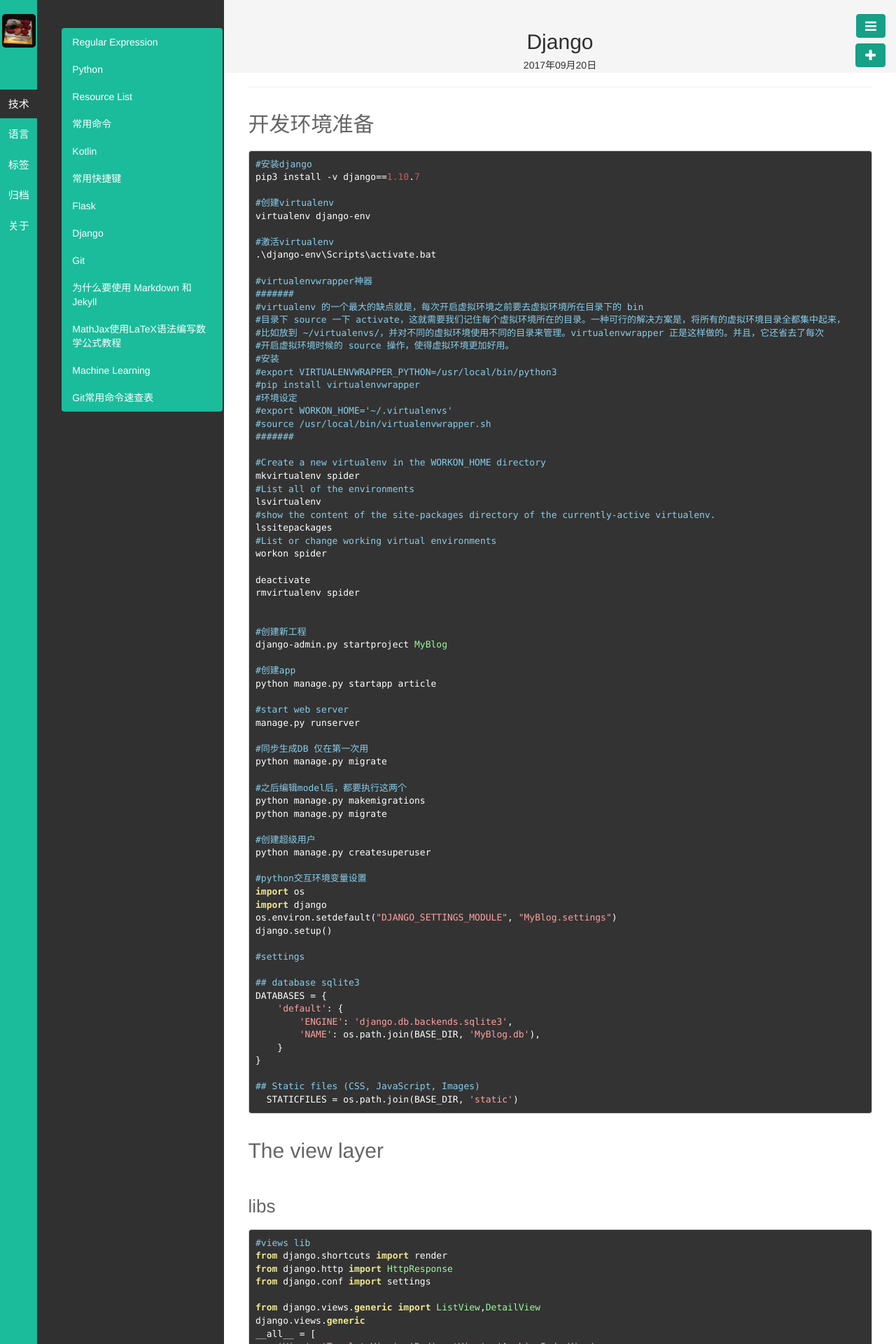
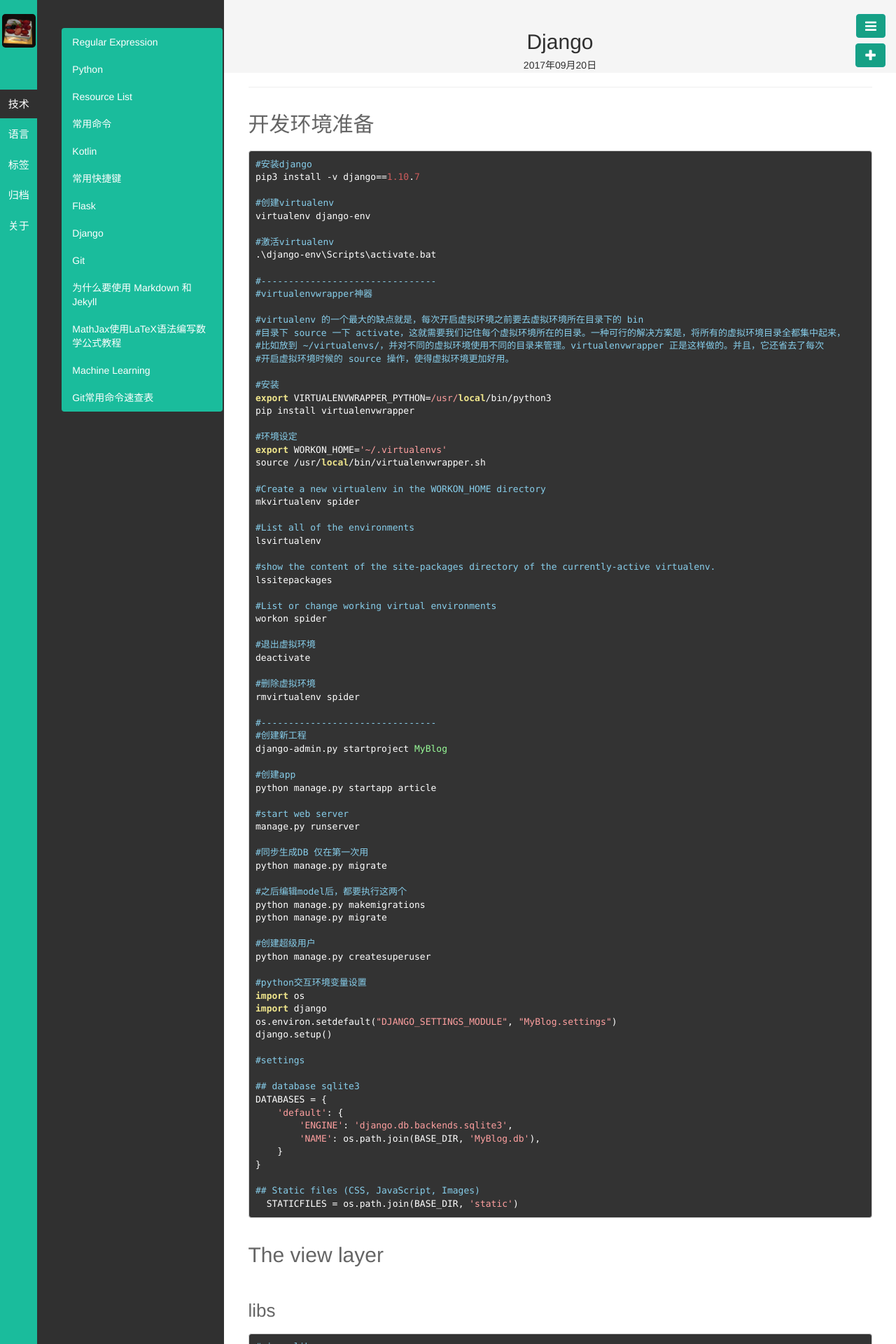
Before and after one commit to kyoyo/kyoyo.github.io, a Jekyll site: the page built from _posts/技術/2017-09-20-Django.md, in a window 1280 px wide. Shown: the top 1920 px of the page at 70% size. Built offline with Jekyll 4.4.1, drawn with Linux system fonts in a browser that asks for light colours; Markdown is read by kramdown in place of the engine named in the settings; some of the changed text lies outside the part shown.

Commit message:
Update 2017-09-20-Django.md

```diff
--- a/_posts/技術/2017-09-20-Django.md
+++ b/_posts/技術/2017-09-20-Django.md
@@ -19,33 +19,41 @@ virtualenv django-env
 #激活virtualenv
 .\django-env\Scripts\activate.bat
 
+#--------------------------------
 #virtualenvwrapper神器
-#######
+
 #virtualenv 的一个最大的缺点就是，每次开启虚拟环境之前要去虚拟环境所在目录下的 bin
 #目录下 source 一下 activate，这就需要我们记住每个虚拟环境所在的目录。一种可行的解决方案是，将所有的虚拟环境目录全都集中起来，
 #比如放到 ~/virtualenvs/，并对不同的虚拟环境使用不同的目录来管理。virtualenvwrapper 正是这样做的。并且，它还省去了每次
 #开启虚拟环境时候的 source 操作，使得虚拟环境更加好用。
+
 #安装
-#export VIRTUALENVWRAPPER_PYTHON=/usr/local/bin/python3
-#pip install virtualenvwrapper
+export VIRTUALENVWRAPPER_PYTHON=/usr/local/bin/python3
+pip install virtualenvwrapper
+
 #环境设定
-#export WORKON_HOME='~/.virtualenvs'
-#source /usr/local/bin/virtualenvwrapper.sh
-#######
+export WORKON_HOME='~/.virtualenvs'
+source /usr/local/bin/virtualenvwrapper.sh
 
 #Create a new virtualenv in the WORKON_HOME directory
 mkvirtualenv spider
+
 #List all of the environments
 lsvirtualenv
+
 #show the content of the site-packages directory of the currently-active virtualenv.
 lssitepackages
+
 #List or change working virtual environments
 workon spider
 
+#退出虚拟环境
 deactivate
+
+#删除虚拟环境
 rmvirtualenv spider
 
-
+#--------------------------------
 #创建新工程
 django-admin.py startproject MyBlog
 
```
